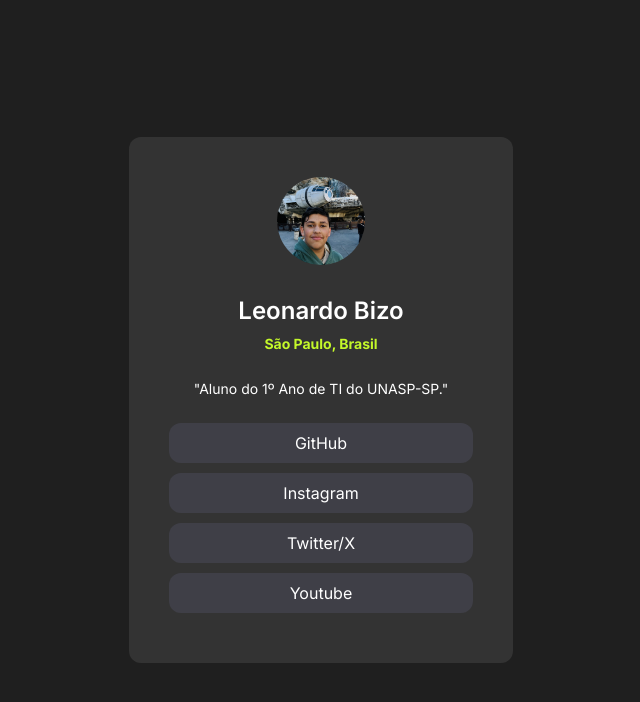
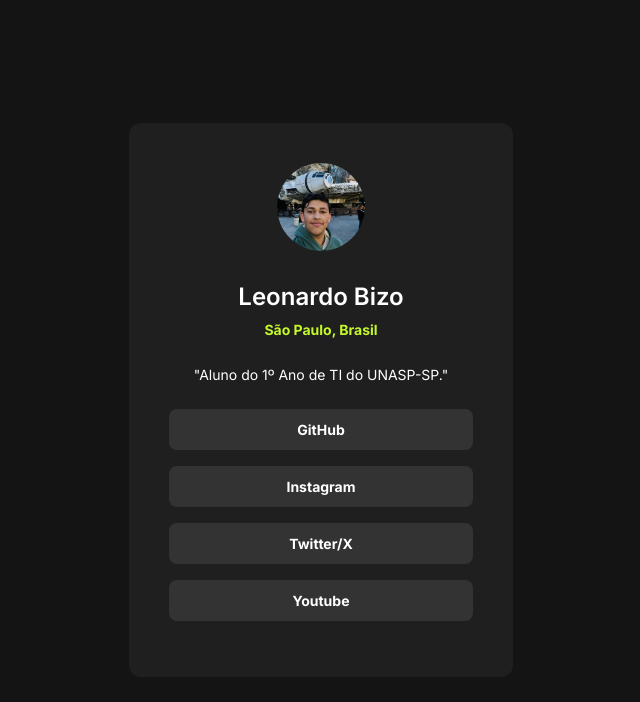
Before and after one commit to leobiz0/Projeto_link-tree, a plain HTML site: page index.html in a window 1280 px wide. Shown: the whole page, without its empty margins (319-959 px from the left). Drawn offline with Linux system fonts and the light colour scheme.

Commit message:
Projeto finalizado

```diff
--- a/style.css
+++ b/style.css
@@ -10,14 +10,13 @@
 :root {
     --dark-gray: #1f1f1f;
     --grey: #333333;
-    --light-grey: oklch(0.37 0.013 285.805);
     --neon-green: #c4f82a;
     --white: #fff;
-    --black: #000;
+    --black: #141414;
 }
 
 body {
-    background-color: var(--dark-gray);
+    background-color: var(--black);
     height: 100vh;
     display: flex;
     justify-content: center;
@@ -25,7 +24,7 @@ body {
 }
 
 div {
-    background-color: var(--grey);
+    background-color: var(--dark-gray);
     border-radius: 12px;
     padding: 40px;
     width: 384px;
@@ -68,16 +67,19 @@ ul, li {
 
 a {
     display: block;
-    margin: 10px 0;
-    padding: 10px;
-    border-radius: 12px;
-    background-color: var(--light-grey);
+    margin-bottom: 16px;
+    padding: 12px;
+    border-radius: 8px;
+    background-color: var(--grey);
     cursor: pointer;
+    font-size: 14px;
+    font-weight: 700;
     text-decoration: none;
     color: var(--white);
 }
 
 a:hover {
     background-color: var(--neon-green);
-    color: var(--black);
+    color: var(--dark-gray);
+    transition: .4s;
 }
```
